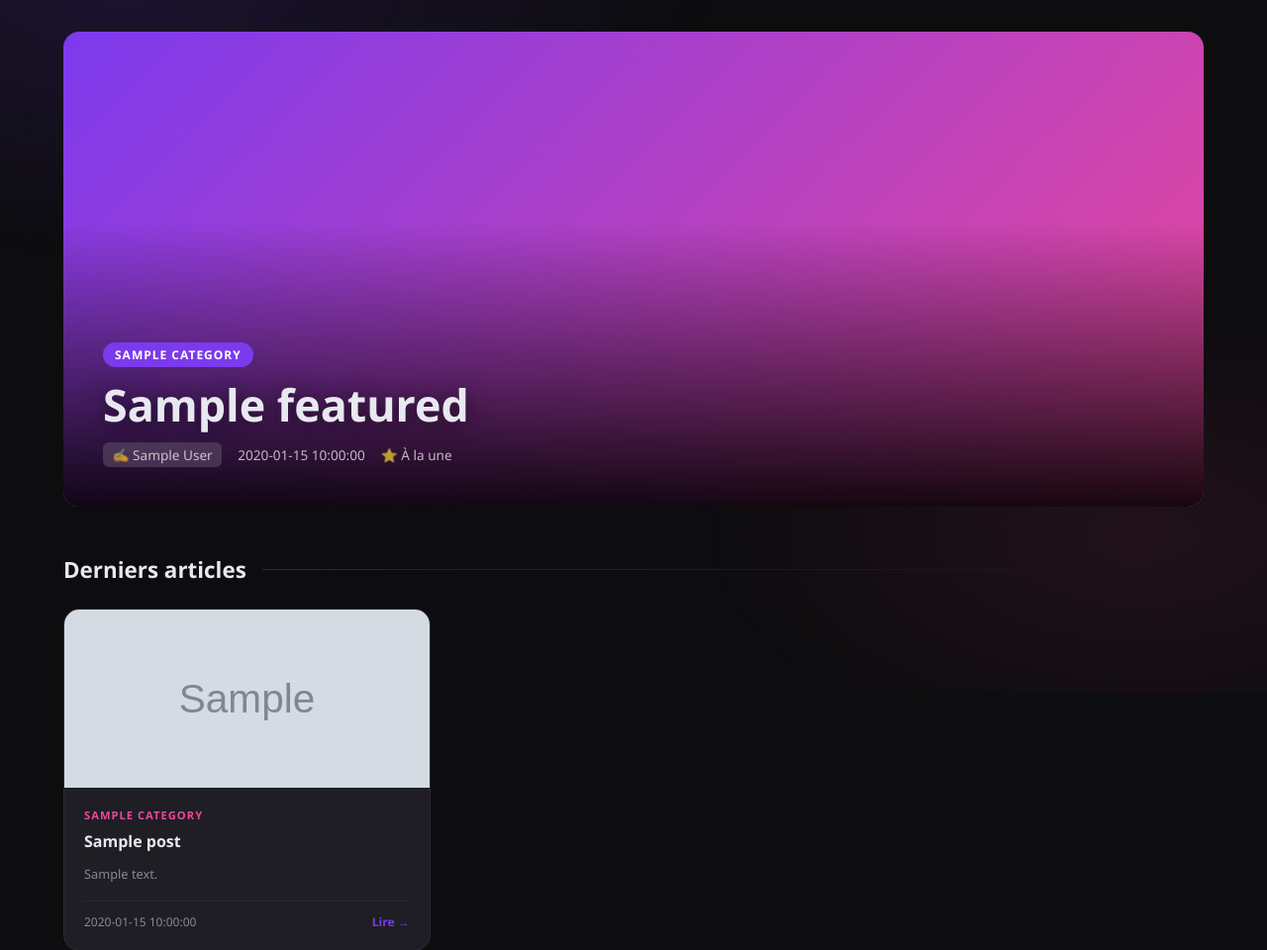
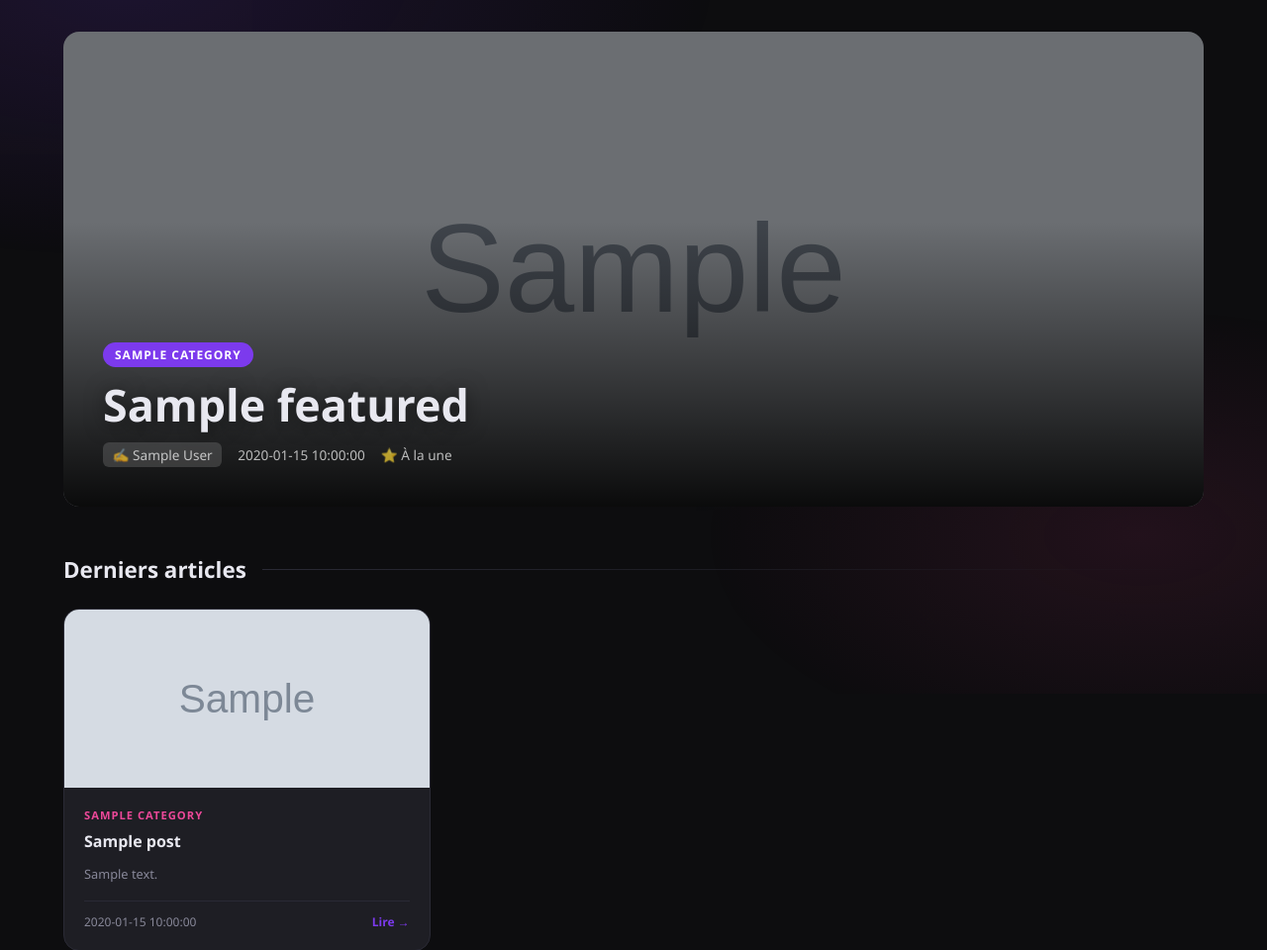
Before and after one commit to rmmolongo-ops/le-journal, a Flask app: template templates/index.html in a window 1280 px wide. Shown: the part 99-1059 px from the top of the page at 99% size. Run offline with Flask 3, Linux system fonts and the light colour scheme; the template is opened without the code that fills it: most values are stand-ins (such as "Sample title", 1, 10 or a date in 2020); grey boxes marked "Sample" are stand-in pictures; some libraries are stand-ins or nearby versions.

Commit message:
Fix hero image: use thumbnail_url field instead of old thumbnail

```diff
--- a/templates/index.html
+++ b/templates/index.html
@@ -41,8 +41,8 @@
   <!-- Article à la une -->
   <a href="{{ url_for('article', slug=featured['slug']) }}">
     <div class="hero">
-      {% if featured.get('thumbnail') %}
-        <img class="hero__img" src="{{ url_for('static', filename=featured['thumbnail']) }}" alt="{{ featured['title'] }}">
+      {% if featured.get('thumbnail_url') %}
+        <img class="hero__img" src="{{ featured['thumbnail_url'] }}" alt="{{ featured['title'] }}">
       {% else %}
         <div class="hero__no-img"></div>
       {% endif %}
```
